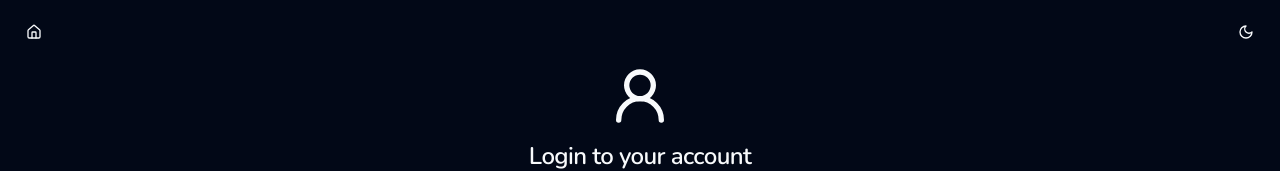
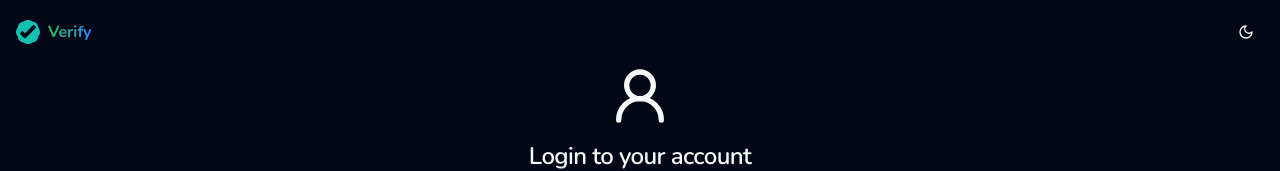
Before and after one commit to TheRealYT/otp, a React (Vite) app: page /login in a window 1280 px wide. Shown: the top 171 px of the page. Built offline with nearby package versions, Linux system fonts and the light colour scheme.

Commit message:
use svg logo

```diff
--- a/src/pages/home/Footer.tsx
+++ b/src/pages/home/Footer.tsx
@@ -1,4 +1,4 @@
-import {ArrowUpRight, CheckCircle2 as Logo} from 'lucide-react';
+import {ArrowUpRight} from 'lucide-react';
 import {Separator} from '@/components/ui/separator.tsx';
 import {Button} from '@/components/ui/button.tsx';
 import {FaTelegram, FaXTwitter} from 'react-icons/fa6';
@@ -30,7 +30,7 @@ export default function Footer() {
                     </h1>
 
                     <div className="flex items-center gap-x-2">
-                        <Logo className="size-9 text-blue-700 fill-green-500"/>
+                        <img src="/logo.svg" className="size-6" alt="Verify Logo"/>
                         <p
                             className="font-bold text-2xl bg-gradient-to-r from-green-500 to-blue-500 bg-clip-text text-transparent">
                             {COMPANY}
--- a/src/ui/ActionNav.tsx
+++ b/src/ui/ActionNav.tsx
@@ -1,15 +1,18 @@
 import {NavigationMenu} from '@/components/ui/navigation-menu';
-import {Button} from '@/components/ui/button.tsx';
-import {HomeIcon} from 'lucide-react';
 import {SimpleToggle} from '@/components/simple-toggle.tsx';
 import {Link} from 'react-router-dom';
 
 export default function ActionNav() {
     return <NavigationMenu className="h-16 px-4">
         <div className="mr-auto">
-            <Button variant="ghost" size="icon" asChild>
-                <Link to='/'><HomeIcon/></Link>
-            </Button>
+            <Link className="flex items-center gap-x-2" to="/"
+                  onClick={() => scrollTo({top: 0, behavior: 'smooth'})}>
+                <img src="/logo.svg" className="size-6" alt="Verify Logo"/>
+                <span
+                    className="font-bold bg-gradient-to-r from-green-500 to-blue-500 bg-clip-text text-transparent">
+                    Verify
+                    </span>
+            </Link>
         </div>
 
         <SimpleToggle/>
--- a/src/ui/DefaultNav.tsx
+++ b/src/ui/DefaultNav.tsx
@@ -1,6 +1,6 @@
 import {NavigationMenu, NavigationMenuItem, NavigationMenuList} from '@/components/ui/navigation-menu';
 import {Button} from '@/components/ui/button.tsx';
-import {CheckCircle2 as Logo, MenuIcon} from 'lucide-react';
+import {MenuIcon} from 'lucide-react';
 import {Link} from 'react-router-dom';
 import {
     DropdownMenu,
@@ -36,9 +36,11 @@ export default function DefaultNav() {
     return (
         <NavigationMenu className="h-16 px-4 absolute w-full">
             <div className="mr-auto">
-                <Link className="flex items-center gap-x-2" to="/" onClick={() => scrollTo({top: 0, behavior: 'smooth'})}>
-                    <Logo className="text-blue-700 fill-green-500"/>
-                    <span className="font-bold bg-gradient-to-r from-green-500 to-blue-500 bg-clip-text text-transparent">
+                <Link className="flex items-center gap-x-2" to="/"
+                      onClick={() => scrollTo({top: 0, behavior: 'smooth'})}>
+                    <img src="/logo.svg" className="size-6" alt="Verify Logo"/>
+                    <span
+                        className="font-bold bg-gradient-to-r from-green-500 to-blue-500 bg-clip-text text-transparent">
                     Verify
                     </span>
                 </Link>
```
Also changed, not shown: public/logo.svg.
